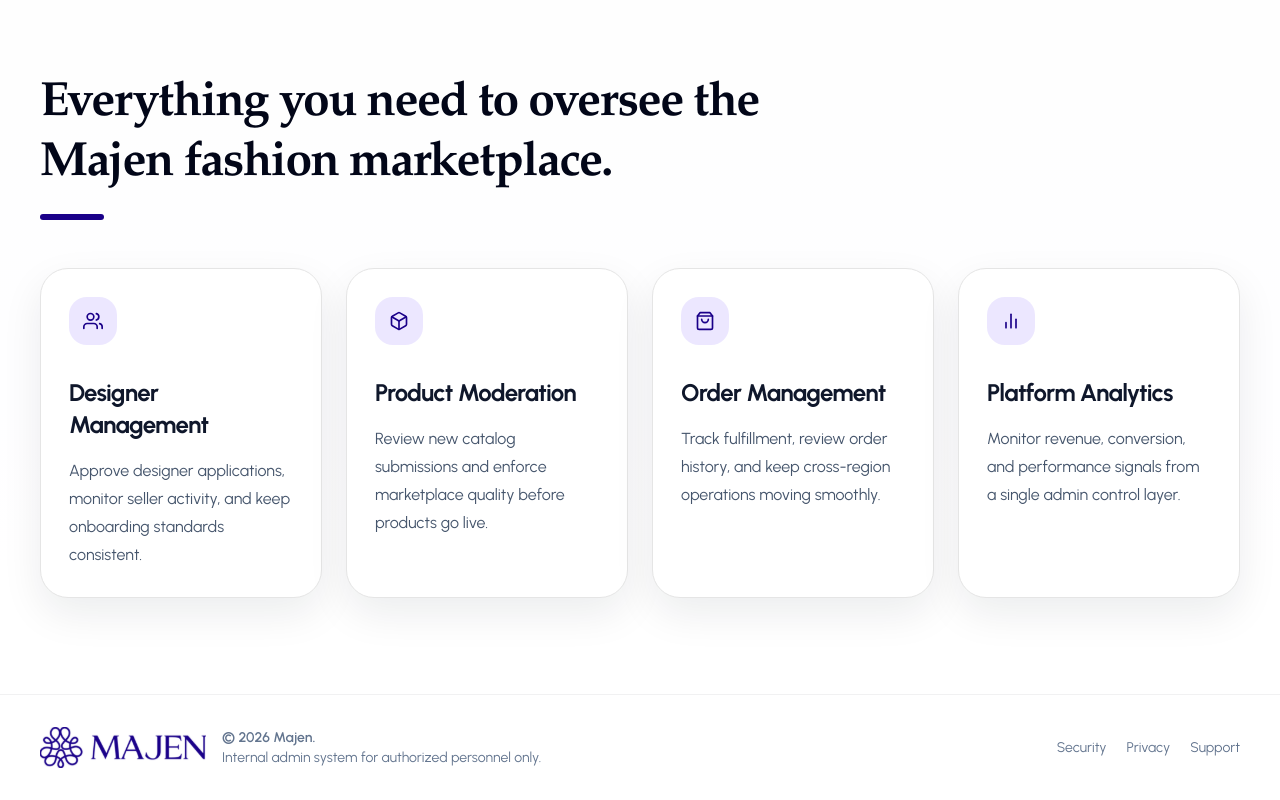
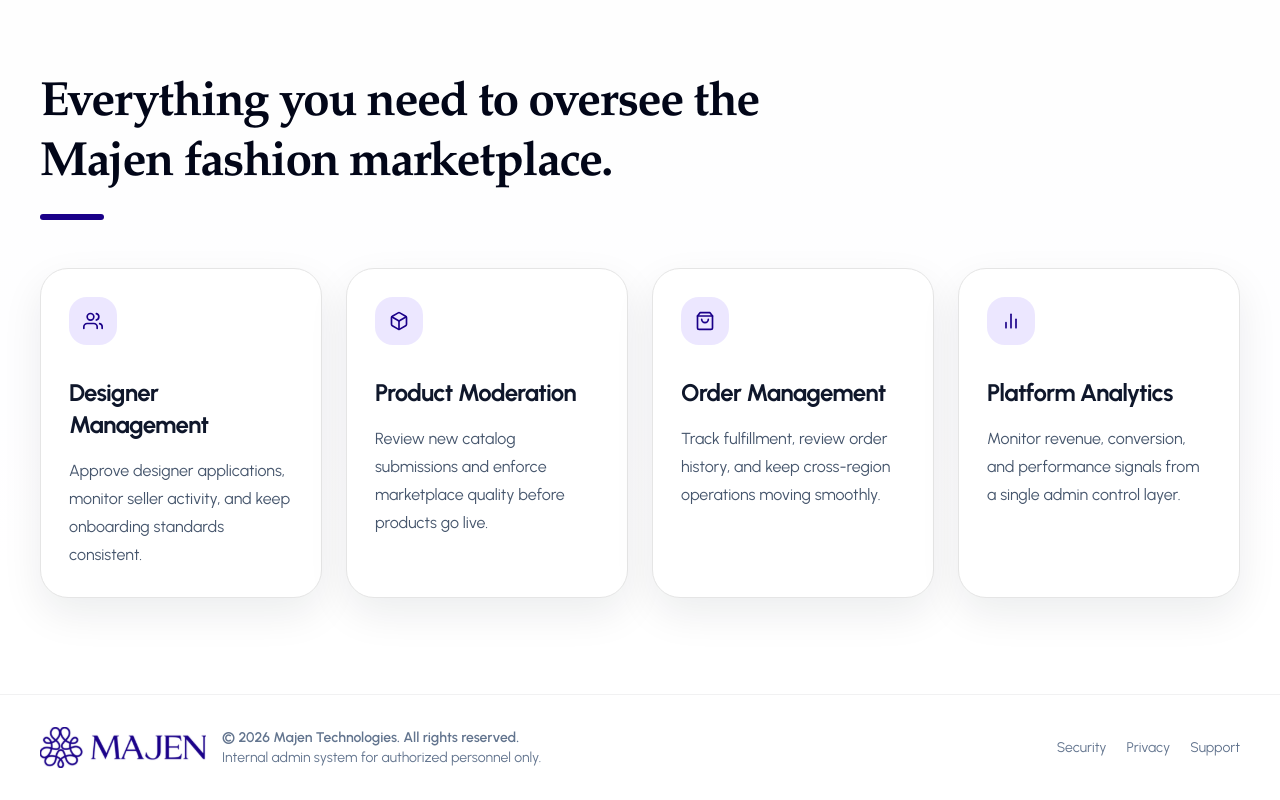
Before and after one commit to Dhavisco/Majen-Admin, a Next.js app: page / in a window 1280 px wide. Shown: the part 823-1623 px from the top of the page. Built offline with nearby package versions, Linux system fonts and the light colour scheme.

Commit message:
majen technologies at footer

```diff
--- a/app/page.tsx
+++ b/app/page.tsx
@@ -187,7 +187,7 @@ export default function Home() {
               M
             </span> */}
             <div>
-              <p className="font-semibold">© 2026 Majen.</p>
+              <p className="font-semibold">© 2026 Majen Technologies. All rights reserved.</p>
               <p>Internal admin system for authorized personnel only.</p>
             </div>
           </div>
```
